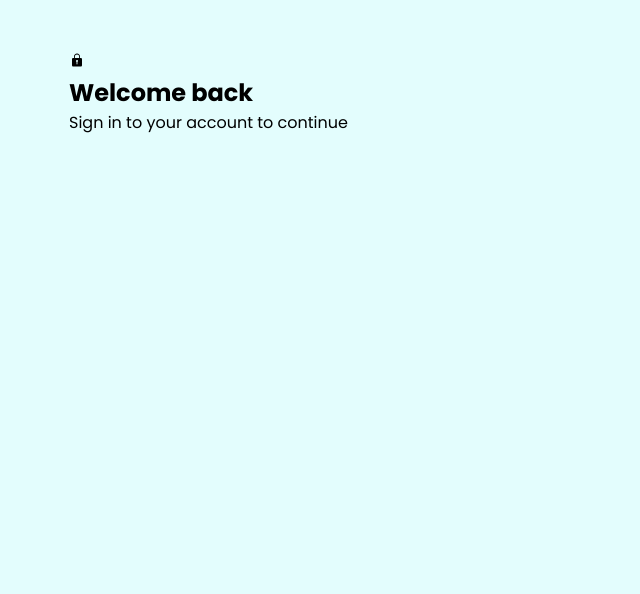
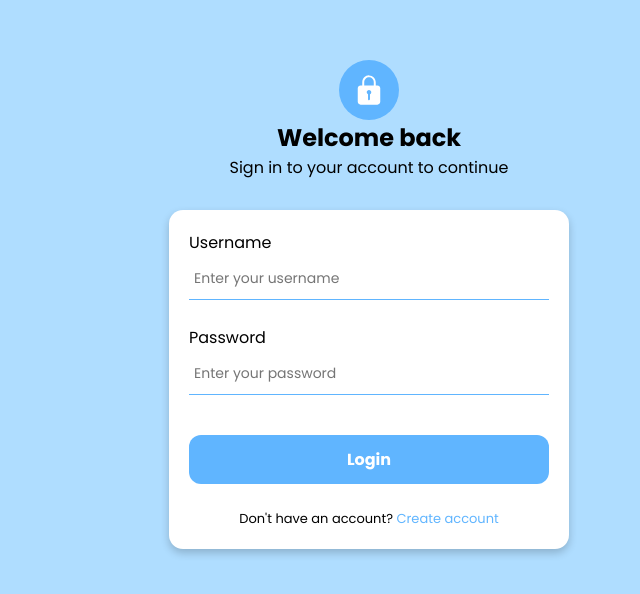
Before and after one commit to aimal-qazi/Task-Management, a React (Create React App) app: page /login in a window 1280 px wide. Shown: the top 594 px of the page, without its empty margins (271-911 px from the left). Built offline with nearby package versions, Linux system fonts and the light colour scheme.

Commit message:
add UI in login and register component

```diff
--- a/package.json
+++ b/package.json
@@ -11,7 +11,7 @@
     "react-dom": "^19.1.0",
     "react-icons": "^5.5.0",
     "react-router-dom": "^7.5.0",
-    "react-scripts": "5.0.1",
+    "react-scripts": "^5.0.1",
     "web-vitals": "^2.1.4"
   },
   "scripts": {
--- a/public/index.html
+++ b/public/index.html
@@ -11,6 +11,7 @@
     />
     <link rel="apple-touch-icon" href="%PUBLIC_URL%/logo192.png" />
     <link rel="manifest" href="%PUBLIC_URL%/manifest.json" />
+    <link href="https://fonts.googleapis.com/css2?family=Poppins:ital,wght@0,100;0,200;0,300;0,400;0,500;0,600;0,700;0,800;0,900;1,100;1,200;1,300;1,400;1,500;1,600;1,700;1,800;1,900&display=swap" rel="stylesheet">
     <title>React App</title>
   </head>
   <body>
--- a/src/pages/Login.jsx
+++ b/src/pages/Login.jsx
@@ -1,18 +1,37 @@
 import React from 'react'
 import './../styles/auth.css'
 import { IoIosLock } from 'react-icons/io'
+import { useNavigate } from 'react-router-dom'
 
 const Login = () => {
+  const navigate = useNavigate();
+
+  const handleNavigation = () => {
+    navigate('/register');
+  }
+
   return (
     <div className="auth-container">
       <div className="auth-wrapper">
         <div className="auth-header">
-          <div className="icon">
-            <IoIosLock />
+          <div className="icon-box">
+            <IoIosLock className='icon' />
           </div>
           <h2>Welcome back</h2>
           <p>Sign in to your account to continue</p>
         </div>
+        <form className="auth-form">
+        <div className="form-group">
+            <label htmlFor="email">Username</label>
+            <input type="email" id="email" placeholder="Enter your username" />
+          </div>
+          <div className="form-group">
+            <label htmlFor="password">Password</label>
+            <input type="password" id="password" placeholder="Enter your password" />
+          </div>
+          <button type="submit" className="btn">Login</button>
+          <p className='account-verify'>Don't have an account? <span onClick={handleNavigation}>Create account</span></p>
+        </form>
       </div>
     </div>
   )
--- a/src/pages/Register.jsx
+++ b/src/pages/Register.jsx
@@ -1,8 +1,42 @@
 import React from 'react'
+import { LuUser } from 'react-icons/lu';
+import { useNavigate } from 'react-router-dom'
 
 const Register = () => {
+  const navigate = useNavigate();
+
+  const handleNavigation = () => {
+    navigate('/login')
+  }
+
   return (
-    <div>Register</div>
+    <div className="auth-container">
+      <div className="auth-wrapper">
+        <div className="auth-header">
+          <div className="icon-box">
+            <LuUser className='icon' />
+          </div>
+          <h2>Create an account</h2>
+          <p>Sign up to get started with Task Manager</p>
+        </div>
+        <form className="auth-form">
+          <div className="form-group">
+            <label htmlFor="email">Username</label>
+            <input type="email" id="email" placeholder="Enter your username" />
+          </div>
+          <div className="form-group">
+            <label htmlFor="email">Email</label>
+            <input type="email" id="email" placeholder="Enter your email" />
+          </div>
+          <div className="form-group">
+            <label htmlFor="password">Password</label>
+            <input type="password" id="password" placeholder="Enter your password" />
+          </div>
+          <button type="submit" className="btn">Create account</button>
+          <p className='account-verify'>Already have an account? <span onClick={handleNavigation}>Sign in</span></p>
+        </form>
+      </div>
+    </div>
   )
 }
 
--- a/src/styles/auth.css
+++ b/src/styles/auth.css
@@ -3,12 +3,94 @@
     height: 100vh;
     display: flex;
     justify-content: center;
-    background: #E3FDFD;
+    background: #AFDDFF;
 }
 
 .auth-container .auth-wrapper {
-    width: 600px;
-    min-height: 400px;
-    max-height: 600px;
+    width: 400px;
+    max-height: 400px;
     margin-top: 50px;
+    border-radius: 10px;
+    display: flex;
+    flex-direction: column;
 }
+
+.auth-container .auth-wrapper .auth-header {
+    padding: 10px;
+    width: 100%;
+    display: flex;
+    align-items: center;
+    justify-content: center;
+    flex-direction: column;
+    height: 140px;
+}
+
+.auth-container .auth-wrapper .auth-header .icon-box {
+    width: 60px;
+    height: 60px;
+    border-radius: 50%;
+    background: #60B5FF;
+    display: flex;
+    justify-content: center;
+    align-items: center;
+}
+
+.auth-container .auth-wrapper .auth-header .icon-box .icon {
+    color: #fff;
+    font-size: 36px;
+}
+
+.auth-container .auth-wrapper .auth-form {
+    width: 100%;
+    border-radius: 14px;
+    flex: 1;
+    padding: 20px;
+    display: flex;
+    background: #fff;
+    flex-direction: column;
+    align-items: center;
+    gap: 25px;
+    box-shadow: 0 4px 8px rgba(0, 0, 0, 0.2);
+    margin-top: 20px;
+}
+
+.auth-container .auth-wrapper .auth-form .form-group {
+    width: 100%;
+    display: flex;
+    flex-direction: column;
+    gap: 3px;
+}
+
+.auth-container .auth-wrapper .auth-form .form-group input {
+    width: 100%;
+    padding: 10px 5px;
+    background: transparent;
+    border: 0;
+    border-bottom: 1px solid;
+    outline: none;
+    font-size: 14px;
+    color: #000;
+    border-color: #60B5FF;
+}
+
+.auth-container .auth-wrapper .auth-form .btn {
+    width: 100%;
+    padding: 12px;
+    background: #60B5FF;
+    font-size: 16px;
+    color: #fff;
+    font-weight: bold;
+    border: 0;
+    border-radius: 12px;
+    cursor: pointer;
+    margin-top: 15px;
+}
+
+.auth-container .auth-wrapper .auth-form .account-verify {
+    font-size: 13px;
+}
+
+.auth-container .auth-wrapper .auth-form .account-verify span {
+    color: #60B5FF;
+    cursor: pointer;
+}
--- a/src/styles/index.css
+++ b/src/styles/index.css
@@ -1,5 +1,3 @@
-@import url('https://fonts.googleapis.com/css2?family=Poppins:ital,wght@0,100;0,200;0,300;0,400;0,500;0,600;0,700;0,800;0,900;1,100;1,200;1,300;1,400;1,500;1,600;1,700;1,800;1,900&display=swap');
-
 * {
   margin: 0;
   padding: 0;
--- a/src/utils/ProtectedRoute.jsx
+++ b/src/utils/ProtectedRoute.jsx
@@ -1,7 +1,7 @@
 import {Outlet, Navigate} from 'react-router-dom'
 
 const ProtectedRoute = () => {
-    const user = true;
+    const user = null;
     return user ? <Outlet /> : <Navigate to="/login" />
 }
 
```
Also changed, not shown: 1 other file (tests, documents, lock files or other folders).
